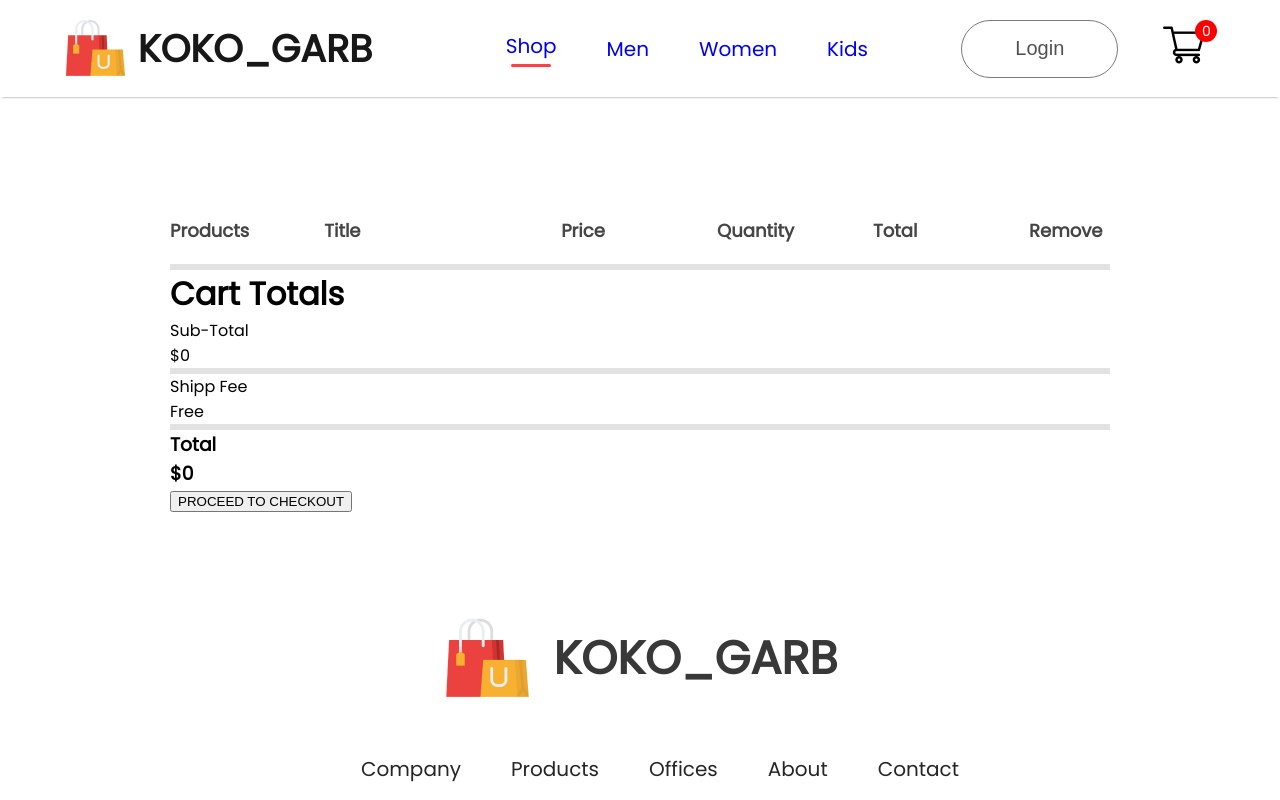
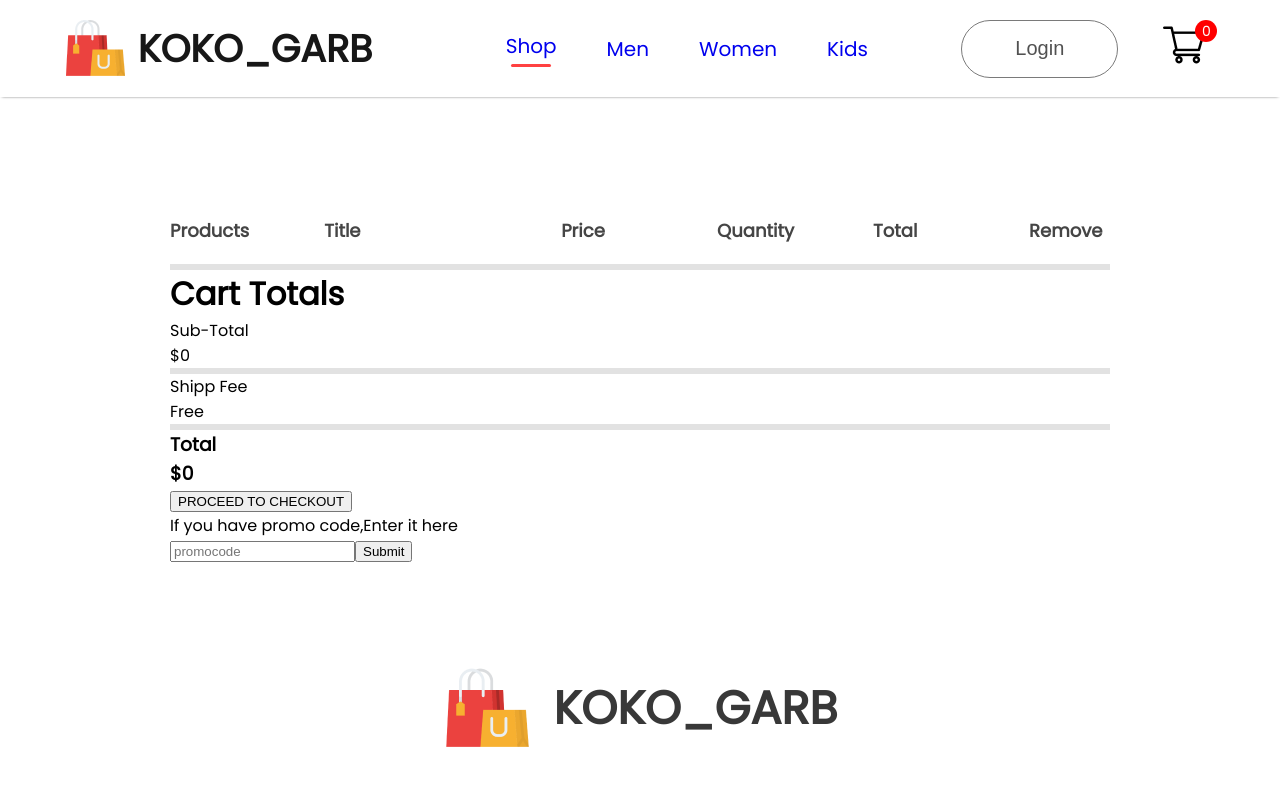
Before and after one commit to Jejeet/KokoBiz, a React (Create React App) app in the folder frontend/: page /cart in a window 1280 px wide. Shown: the top 800 px of the page. Built offline with nearby package versions, Linux system fonts and the light colour scheme; a web font is replaced by a local one.

Commit message:
cartitems page

```diff
--- a/frontend/src/Components/CartItems/CartItems.jsx
+++ b/frontend/src/Components/CartItems/CartItems.jsx
@@ -57,6 +57,13 @@ const CartItems = () => {
           </div>
           <button>PROCEED TO CHECKOUT</button>
         </div>
+        <div className="cartitems-promocode">
+          <p>If you have promo code,Enter it here</p>
+          <div className="cartitems-promobox">
+            <input type="text" placeholder='promocode'/>
+            <button>Submit</button>
+          </div>
+        </div>
       </div>
     </div>
   )
```
